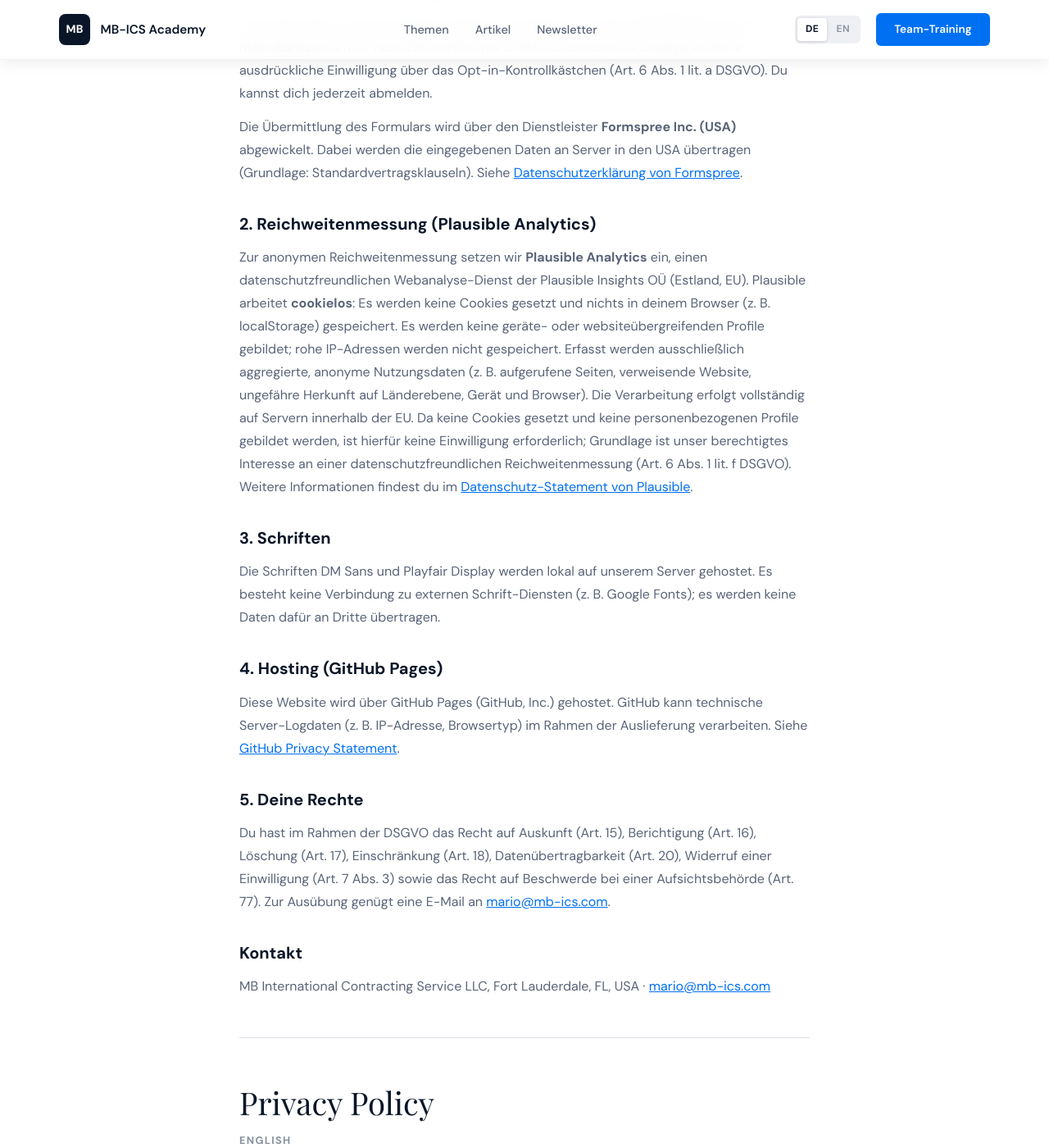
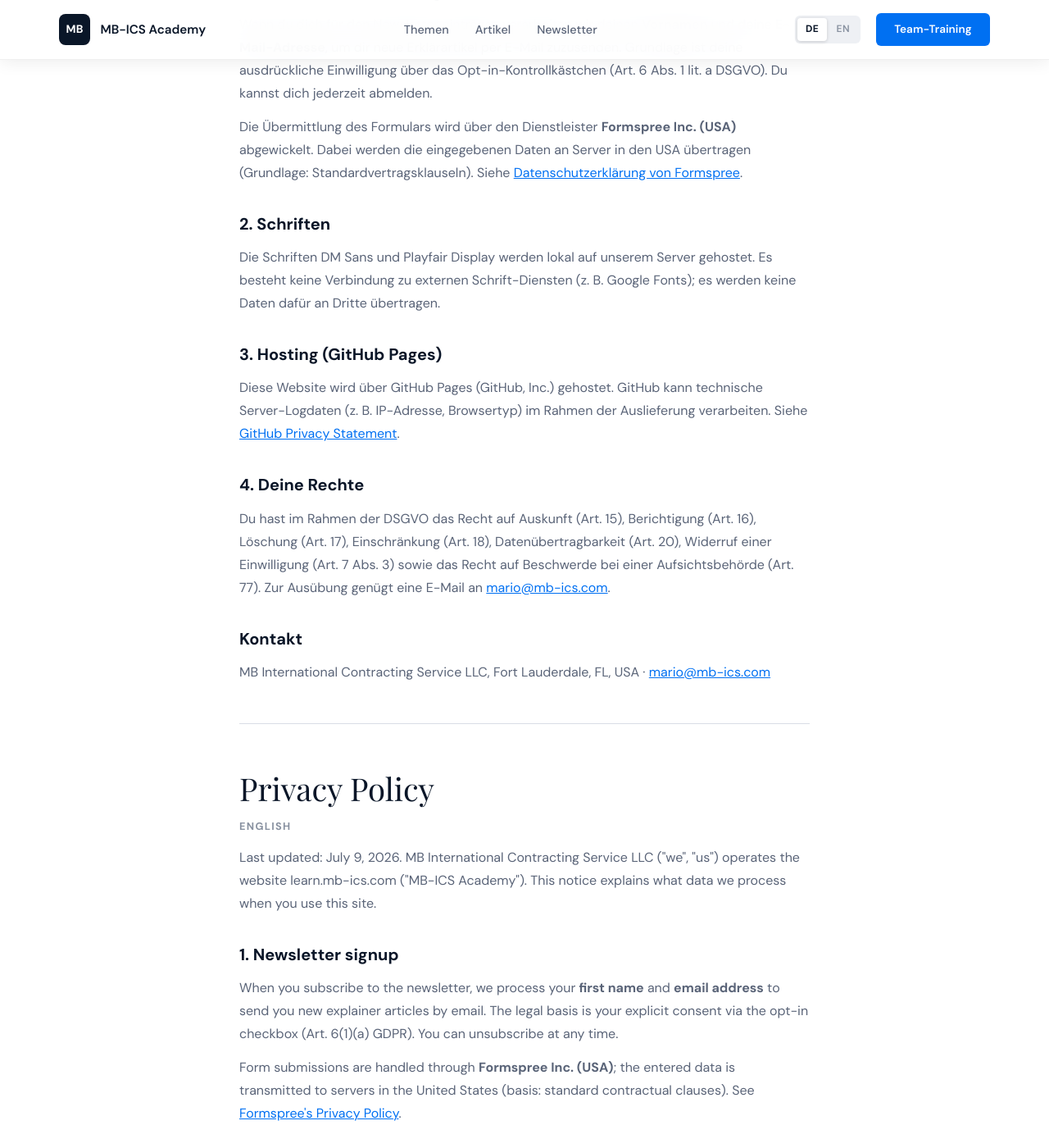
Before and after one commit to mariobahunek-cmd/learn-mb-ics-website, a Jekyll site: the page built from datenschutz.html, in a window 1280 px wide and 1400 px high, scrolled down 443 px. Shown: the whole window at 82% size. Built offline with Jekyll 4.4.1, drawn with Linux system fonts in a browser that asks for light colours; some of the changed text lies outside the part shown.

Commit message:
chore(privacy): remove Plausible Analytics — GSC-only, no on-site analytics
learn.mb-ics.com nutzt nur noch Google Search Console; kein On-Site-Analytics.

- _includes/tracking-head.html: plausible.io-Script entfernt, auf neutralen
  Kommentar reduziert (Include-Kette head.html bleibt intakt, rendert leer)
- _includes/email-capture.html: plausible('Lead')-Call ersatzlos gestrichen
- datenschutz.html: Plausible-Abschnitt DE+EN entfernt, Abschnitte neu
  nummeriert (1–4), Beschreibung bereinigt
- _config.yml: Analytics-Kommentar aktualisiert

Co-Authored-By: Claude Opus 4.8 <noreply@anthropic.com>

```diff
--- a/_config.yml
+++ b/_config.yml
@@ -24,8 +24,8 @@ linkedin: "https://www.linkedin.com/in/mariobahunek/"
 # Liste steht, hier die Brevo-Form-Action (BREVO_FORM_URL) eintragen und
 # _includes/email-capture.html-Kommentar folgen.
 lead_endpoint: "https://formspree.io/f/xykdwnbk"
-# Analytics: cookieloses Plausible (Script in _includes/tracking-head.html) —
-# kein GA4, kein Consent-Banner nötig.
+# Analytics: kein On-Site-Analytics — Reichweite nur über Google Search Console.
+# Kein GA4, kein Consent-Banner nötig (tracking-head.html lädt kein Script).
 
 # ── Build-Settings ────────────────────────────────────────────────────
 markdown: kramdown
--- a/_includes/email-capture.html
+++ b/_includes/email-capture.html
@@ -86,7 +86,6 @@
                 form.reset();
                 form.querySelectorAll('.lead-form__row, .lead-form__consent').forEach(function (n) { n.style.display = 'none'; });
                 thanks.hidden = false;
-                if (window.plausible) plausible('Lead', { props: { form: 'academy-newsletter' } });
             } catch (err) {
                 // Sauberer Fallback: E-Mail-Programm öffnen, damit der Lead nie verloren geht.
                 var subject = encodeURIComponent('MB-ICS Academy Newsletter — ' + first);
--- a/_includes/tracking-head.html
+++ b/_includes/tracking-head.html
@@ -1,7 +1,5 @@
 {%- comment -%}
-  Plausible Analytics — cookielose, datenschutzfreundliche Reichweitenmessung.
-  Setzt keine Cookies und speichert nichts im Browser → kein Consent-Banner nötig.
-  Lädt auf allen Seiten (dieses Include steckt in head.html). EU-Hosting durch
-  Plausible Insights OÜ (Estland/EU). Details in /datenschutz/.
+  Kein On-Site-Analytics. Reichweite wird ausschließlich über die Google
+  Search Console gemessen (serverseitig, kein Script, keine Cookies, kein
+  Consent-Banner nötig). Dieses Include bleibt als Platzhalter in head.html.
 {%- endcomment -%}
-<script defer data-domain="learn.mb-ics.com" src="https://plausible.io/js/script.js"></script>
--- a/datenschutz.html
+++ b/datenschutz.html
@@ -3,7 +3,7 @@ layout: legal
 lang: de
 permalink: /datenschutz/
 title: "Datenschutz & Privacy"
-description: "Datenschutzerklärung / Privacy Policy der MB-ICS Academy (learn.mb-ics.com): Newsletter-Anmeldung, cookielose Reichweitenmessung mit Plausible, lokale Schriften, GitHub-Pages-Hosting."
+description: "Datenschutzerklärung / Privacy Policy der MB-ICS Academy (learn.mb-ics.com): Newsletter-Anmeldung, lokale Schriften, GitHub-Pages-Hosting."
 ---
 <h1>Datenschutzerklärung</h1>
 <p class="legal-lang-label">Deutsch</p>
@@ -13,16 +13,13 @@ description: "Datenschutzerklärung / Privacy Policy der MB-ICS Academy (learn.m
 <p>Wenn du dich für den Newsletter einträgst, verarbeiten wir deinen <strong>Vornamen</strong> und deine <strong>E-Mail-Adresse</strong>, um dir neue Erklärartikel per E-Mail zuzusenden. Grundlage ist deine ausdrückliche Einwilligung über das Opt-in-Kontrollkästchen (Art. 6 Abs. 1 lit. a DSGVO). Du kannst dich jederzeit abmelden.</p>
 <p>Die Übermittlung des Formulars wird über den Dienstleister <strong>Formspree Inc. (USA)</strong> abgewickelt. Dabei werden die eingegebenen Daten an Server in den USA übertragen (Grundlage: Standardvertragsklauseln). Siehe <a href="https://formspree.io/legal/privacy-policy/" target="_blank" rel="noopener">Datenschutzerklärung von Formspree</a>.</p>
 
-<h2>2. Reichweitenmessung (Plausible Analytics)</h2>
-<p>Zur anonymen Reichweitenmessung setzen wir <strong>Plausible Analytics</strong> ein, einen datenschutzfreundlichen Webanalyse-Dienst der Plausible Insights OÜ (Estland, EU). Plausible arbeitet <strong>cookielos</strong>: Es werden keine Cookies gesetzt und nichts in deinem Browser (z. B. localStorage) gespeichert. Es werden keine geräte- oder websiteübergreifenden Profile gebildet; rohe IP-Adressen werden nicht gespeichert. Erfasst werden ausschließlich aggregierte, anonyme Nutzungsdaten (z. B. aufgerufene Seiten, verweisende Website, ungefähre Herkunft auf Länderebene, Gerät und Browser). Die Verarbeitung erfolgt vollständig auf Servern innerhalb der EU. Da keine Cookies gesetzt und keine personenbezogenen Profile gebildet werden, ist hierfür keine Einwilligung erforderlich; Grundlage ist unser berechtigtes Interesse an einer datenschutzfreundlichen Reichweitenmessung (Art. 6 Abs. 1 lit. f DSGVO). Weitere Informationen findest du im <a href="https://plausible.io/data-policy" target="_blank" rel="noopener">Datenschutz-Statement von Plausible</a>.</p>
-
-<h2>3. Schriften</h2>
+<h2>2. Schriften</h2>
 <p>Die Schriften DM Sans und Playfair Display werden lokal auf unserem Server gehostet. Es besteht keine Verbindung zu externen Schrift-Diensten (z. B. Google Fonts); es werden keine Daten dafür an Dritte übertragen.</p>
 
-<h2>4. Hosting (GitHub Pages)</h2>
+<h2>3. Hosting (GitHub Pages)</h2>
 <p>Diese Website wird über GitHub Pages (GitHub, Inc.) gehostet. GitHub kann technische Server-Logdaten (z. B. IP-Adresse, Browsertyp) im Rahmen der Auslieferung verarbeiten. Siehe <a href="https://docs.github.com/en/site-policy/privacy-policies/github-general-privacy-statement" target="_blank" rel="noopener">GitHub Privacy Statement</a>.</p>
 
-<h2>5. Deine Rechte</h2>
+<h2>4. Deine Rechte</h2>
 <p>Du hast im Rahmen der DSGVO das Recht auf Auskunft (Art. 15), Berichtigung (Art. 16), Löschung (Art. 17), Einschränkung (Art. 18), Datenübertragbarkeit (Art. 20), Widerruf einer Einwilligung (Art. 7 Abs. 3) sowie das Recht auf Beschwerde bei einer Aufsichtsbehörde (Art. 77). Zur Ausübung genügt eine E-Mail an <a href="mailto:mario@mb-ics.com">mario@mb-ics.com</a>.</p>
 
 <h2>Kontakt</h2>
@@ -39,16 +36,13 @@ description: "Datenschutzerklärung / Privacy Policy der MB-ICS Academy (learn.m
 <p>When you subscribe to the newsletter, we process your <strong>first name</strong> and <strong>email address</strong> to send you new explainer articles by email. The legal basis is your explicit consent via the opt-in checkbox (Art. 6(1)(a) GDPR). You can unsubscribe at any time.</p>
 <p>Form submissions are handled through <strong>Formspree Inc. (USA)</strong>; the entered data is transmitted to servers in the United States (basis: standard contractual clauses). See <a href="https://formspree.io/legal/privacy-policy/" target="_blank" rel="noopener">Formspree's Privacy Policy</a>.</p>
 
-<h2>2. Analytics (Plausible)</h2>
-<p>For privacy-friendly, aggregate traffic measurement we use <strong>Plausible Analytics</strong>, a service provided by Plausible Insights OÜ (Estonia, EU). Plausible is <strong>cookieless</strong>: it sets no cookies and stores nothing in your browser (e.g. localStorage). It does not build cross-device or cross-site profiles, and raw IP addresses are not stored. Only aggregated, anonymous usage data is collected (e.g. pages viewed, referring website, approximate country-level location, device and browser). All processing takes place on servers within the EU. Because no cookies are set and no personal profiles are created, no consent is required; the legal basis is our legitimate interest in privacy-friendly analytics (Art. 6(1)(f) GDPR). For more information, see <a href="https://plausible.io/data-policy" target="_blank" rel="noopener">Plausible's data policy</a>.</p>
-
-<h2>3. Fonts</h2>
+<h2>2. Fonts</h2>
 <p>The DM Sans and Playfair Display fonts are hosted locally on our server. No connection to external font services (such as Google Fonts) is made, and no data is transmitted to third parties for fonts.</p>
 
-<h2>4. Hosting (GitHub Pages)</h2>
+<h2>3. Hosting (GitHub Pages)</h2>
 <p>This website is hosted on GitHub Pages (GitHub, Inc.), which may process technical server log data (e.g. IP address, browser type) to deliver the site. See <a href="https://docs.github.com/en/site-policy/privacy-policies/github-general-privacy-statement" target="_blank" rel="noopener">GitHub's Privacy Statement</a>.</p>
 
-<h2>5. Your rights</h2>
+<h2>4. Your rights</h2>
 <p>Under the GDPR you have the right of access (Art. 15), rectification (Art. 16), erasure (Art. 17), restriction (Art. 18), data portability (Art. 20), withdrawal of consent (Art. 7(3)), and to lodge a complaint with a supervisory authority (Art. 77). To exercise any of these, email <a href="mailto:mario@mb-ics.com">mario@mb-ics.com</a>.</p>
 
 <h2>Contact</h2>
```
